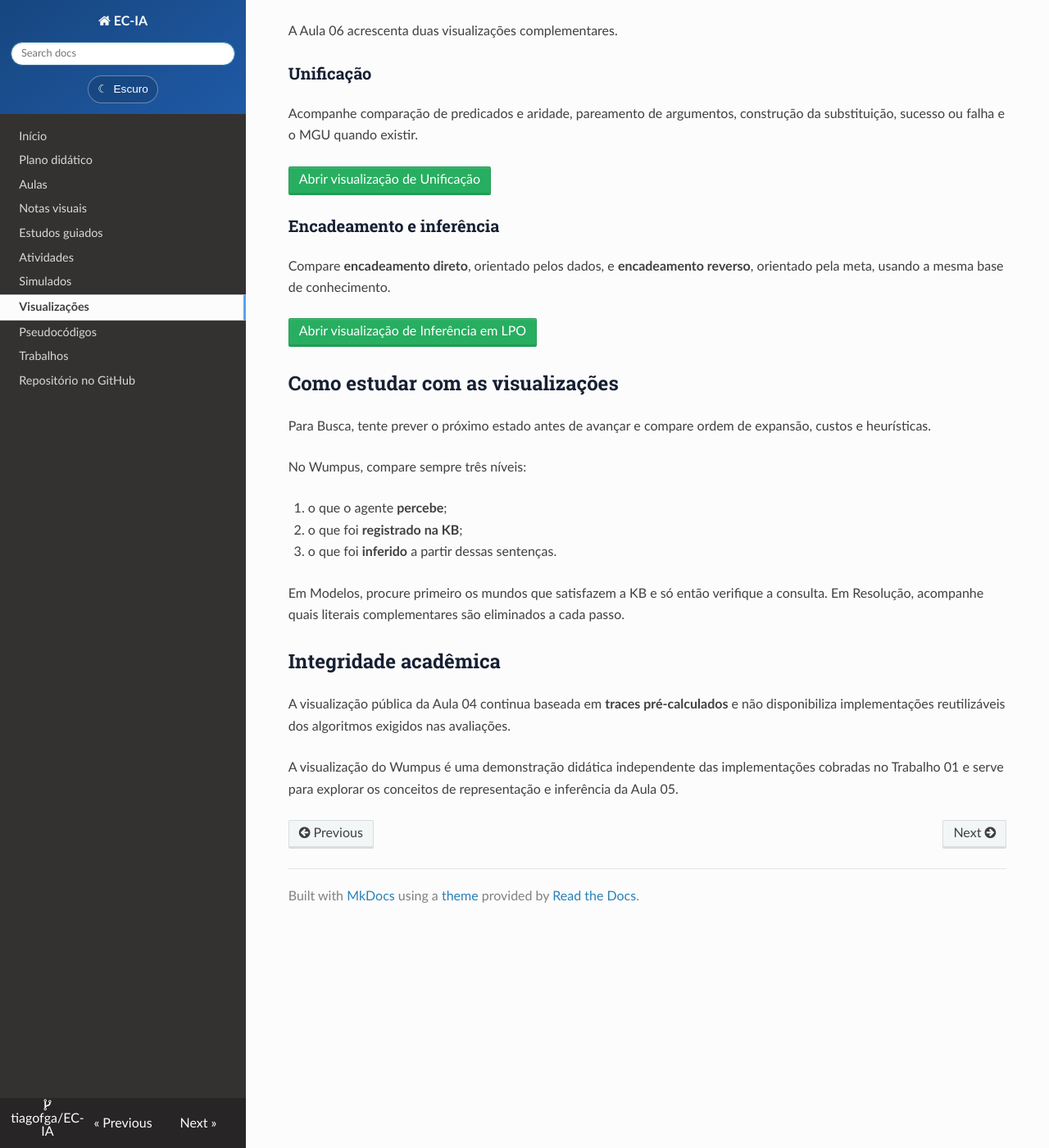
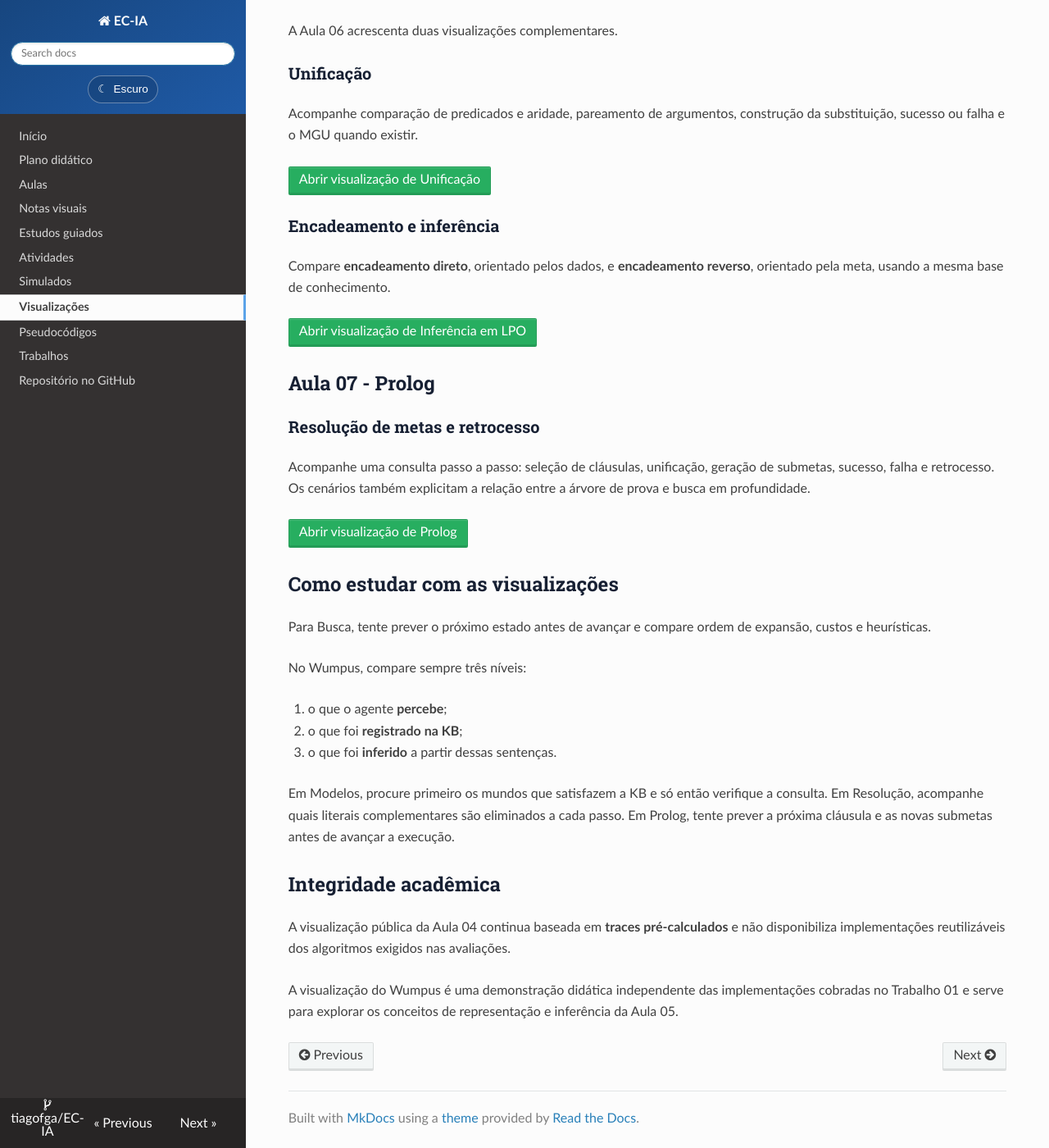
Before and after one commit to tiagofga/EC-IA, an MkDocs documentation site: the page built from docs/visualizacoes/index.md, in a window 1280 px wide and 1400 px high, scrolled down 1658 px. Shown: the whole window at 82% size. Built offline with MkDocs 1.6.1, drawn with Linux system fonts in a browser that asks for light colours; nearby versions of some CDN libraries.

Commit message:
docs(visualizacoes): publish Prolog goal resolution lab

```diff
--- a/docs/visualizacoes/index.md
+++ b/docs/visualizacoes/index.md
@@ -70,6 +70,14 @@ Compare **encadeamento direto**, orientado pelos dados, e **encadeamento reverso
 
 <a href="06-lpo-inferencia/inferencia/" class="btn">Abrir visualização de Inferência em LPO</a>
 
+## Aula 07 - Prolog
+
+### Resolução de metas e retrocesso
+
+Acompanhe uma consulta passo a passo: seleção de cláusulas, unificação, geração de submetas, sucesso, falha e retrocesso. Os cenários também explicitam a relação entre a árvore de prova e busca em profundidade.
+
+<a href="07-prolog/resolucao-metas/" class="btn">Abrir visualização de Prolog</a>
+
 ## Como estudar com as visualizações
 
 Para Busca, tente prever o próximo estado antes de avançar e compare ordem de expansão, custos e heurísticas.
@@ -80,7 +88,7 @@ No Wumpus, compare sempre três níveis:
 2. o que foi **registrado na KB**;
 3. o que foi **inferido** a partir dessas sentenças.
 
-Em Modelos, procure primeiro os mundos que satisfazem a KB e só então verifique a consulta. Em Resolução, acompanhe quais literais complementares são eliminados a cada passo.
+Em Modelos, procure primeiro os mundos que satisfazem a KB e só então verifique a consulta. Em Resolução, acompanhe quais literais complementares são eliminados a cada passo. Em Prolog, tente prever a próxima cláusula e as novas submetas antes de avançar a execução.
 
 ## Integridade acadêmica
 
```
